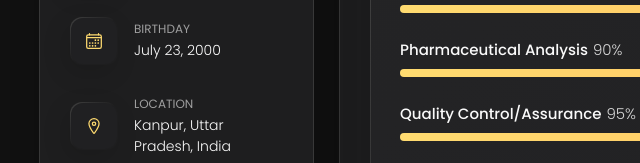
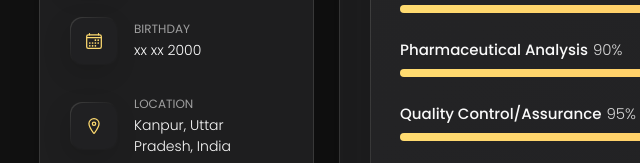
Before and after one commit to Sohanlalkush/Sohan_Lal, a plain HTML site: page index.html in a window 1280 px wide. Shown: the part 580-743 px from the top of the page, 1-641 px from the left. Drawn offline with nearby package versions, Linux system fonts and the light colour scheme.

Commit message:
Update index.html

```diff
--- a/index.html
+++ b/index.html
@@ -102,7 +102,7 @@
             <div class="contact-info">
               <p class="contact-title">Birthday</p>
 
-              <time datetime="2000-07-23">July 23, 2000</time>
+              <time datetime="2000-xx-xx">xx xx 2000</time>
             </div>
 
           </li>
```
